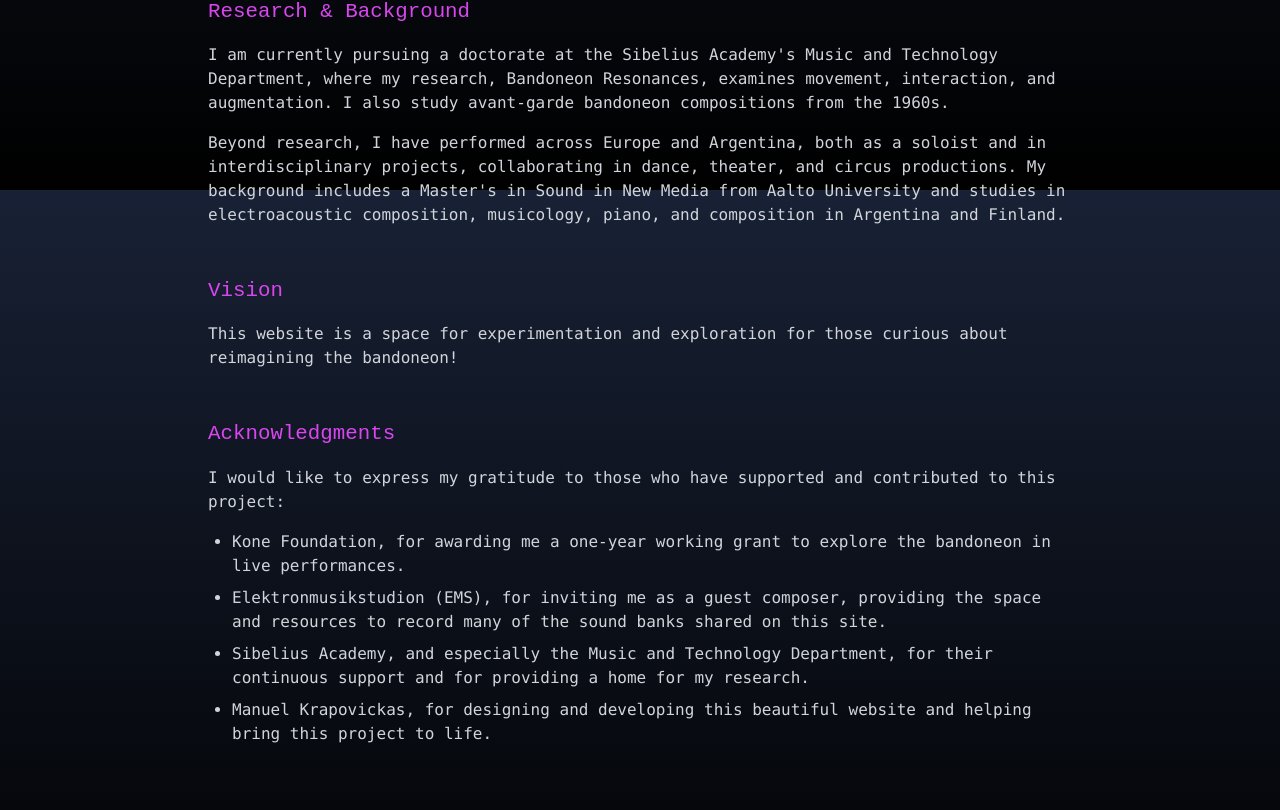
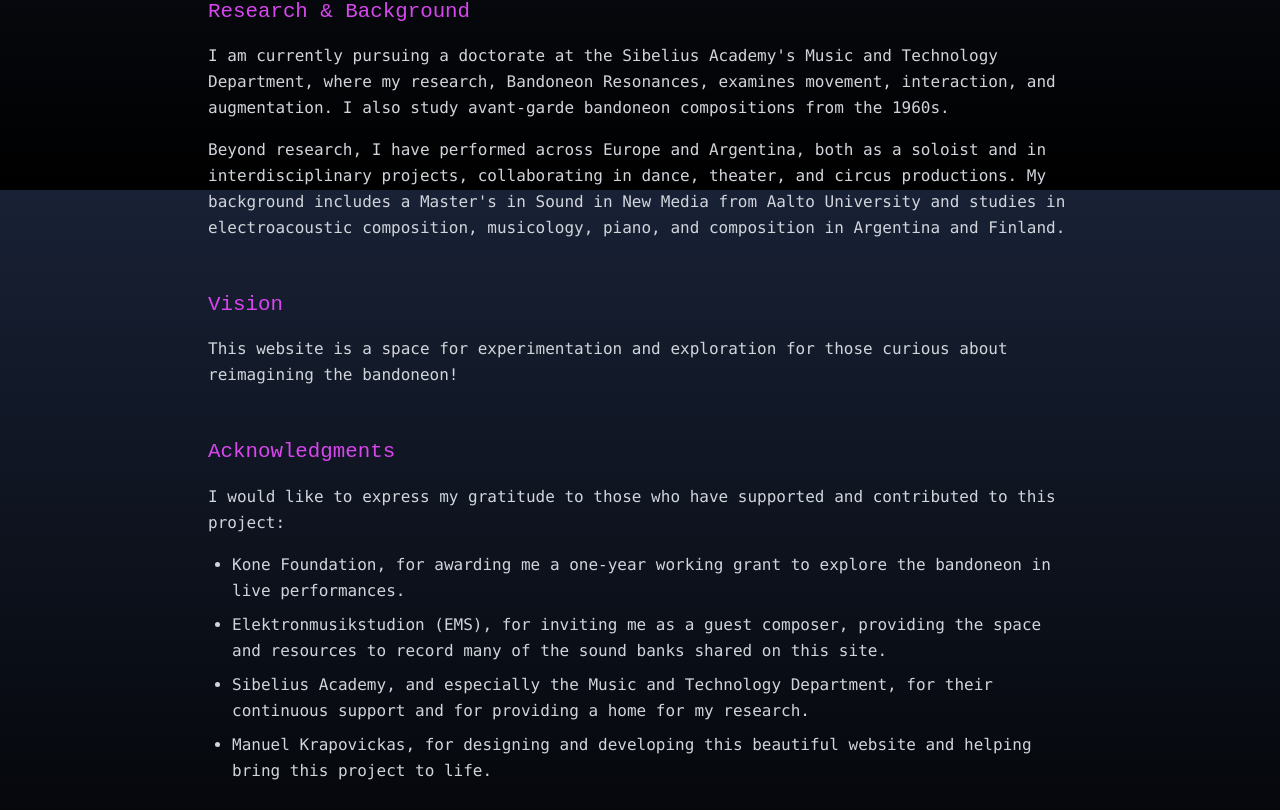
Before and after one commit to manuK1777/extended-bandoneon, a Next.js app: page /about in a window 1280 px wide. Shown: the part 610-1420 px from the top of the page. Built offline with nearby package versions, Linux system fonts and the light colour scheme.

Commit message:
Fix: escape about page single quotes using &apos, fix text vertical spacing

```diff
--- a/app/(with-header-footer)/about/page.tsx
+++ b/app/(with-header-footer)/about/page.tsx
@@ -6,7 +6,7 @@ export default function AboutPage() {
         <h1 className="text-3xl md:text-4xl font-bold mb-8 text-yellow-200 font-heading">About</h1>
         <div className="text-gray-300 font-body text-lg leading-relaxed">
           <p className="mb-4">
-            Welcome! I am Mercedes Krapovickas, a bandoneonist, pianist, composer, and sound artist from Argentina, based in Finland. My work explores the bandoneon's movement, textures, and expanded possibilities through extended techniques, sound design, and electronics.
+            Welcome! I am Mercedes Krapovickas, a bandoneonist, pianist, composer, and sound artist from Argentina, based in Finland. My work explores the bandoneon&apos;s movement, textures, and expanded possibilities through extended techniques, sound design, and electronics.
           </p>
           <p className="mb-4">
             This platform is dedicated to sharing resources sound banks, extended techniques, and, in the future, a software tool for bandoneon augmentation. My goal is to inspire musicians and sound artists to reimagine the instrument beyond its traditional role.
@@ -18,19 +18,19 @@ export default function AboutPage() {
       <div className="space-y-12">
         <section>
           <h2 className="text-2xl font-display mb-4 text-fuchsia-500">Research & Background</h2>
-          <div className="text-gray-300 font-body space-y-4">
+          <div className="text-gray-300 font-body space-y-4 leading-relaxed">
             <p>
-              I am currently pursuing a doctorate at the Sibelius Academy's Music and Technology Department, where my research, Bandoneon Resonances, examines movement, interaction, and augmentation. I also study avant-garde bandoneon compositions from the 1960s.
+              I am currently pursuing a doctorate at the Sibelius Academy&apos;s Music and Technology Department, where my research, Bandoneon Resonances, examines movement, interaction, and augmentation. I also study avant-garde bandoneon compositions from the 1960s.
             </p>
             <p>
-              Beyond research, I have performed across Europe and Argentina, both as a soloist and in interdisciplinary projects, collaborating in dance, theater, and circus productions. My background includes a Master's in Sound in New Media from Aalto University and studies in electroacoustic composition, musicology, piano, and composition in Argentina and Finland.
+              Beyond research, I have performed across Europe and Argentina, both as a soloist and in interdisciplinary projects, collaborating in dance, theater, and circus productions. My background includes a Master&apos;s in Sound in New Media from Aalto University and studies in electroacoustic composition, musicology, piano, and composition in Argentina and Finland.
             </p>
           </div>
         </section>
 
         <section>
           <h2 className="text-2xl font-display mb-4 text-fuchsia-500">Vision</h2>
-          <div className="text-gray-300 font-body space-y-4">
+          <div className="text-gray-300 font-body space-y-4 leading-relaxed">
             <p>
               This website is a space for experimentation and exploration for those curious about reimagining the bandoneon!
             </p>
@@ -39,7 +39,7 @@ export default function AboutPage() {
 
         <section>
           <h2 className="text-2xl font-display mb-4 text-fuchsia-500">Acknowledgments</h2>
-          <div className="text-gray-300 font-body space-y-4">
+          <div className="text-gray-300 font-body space-y-4 leading-relaxed">
             <p>
               I would like to express my gratitude to those who have supported and contributed to this project:
             </p>
```
